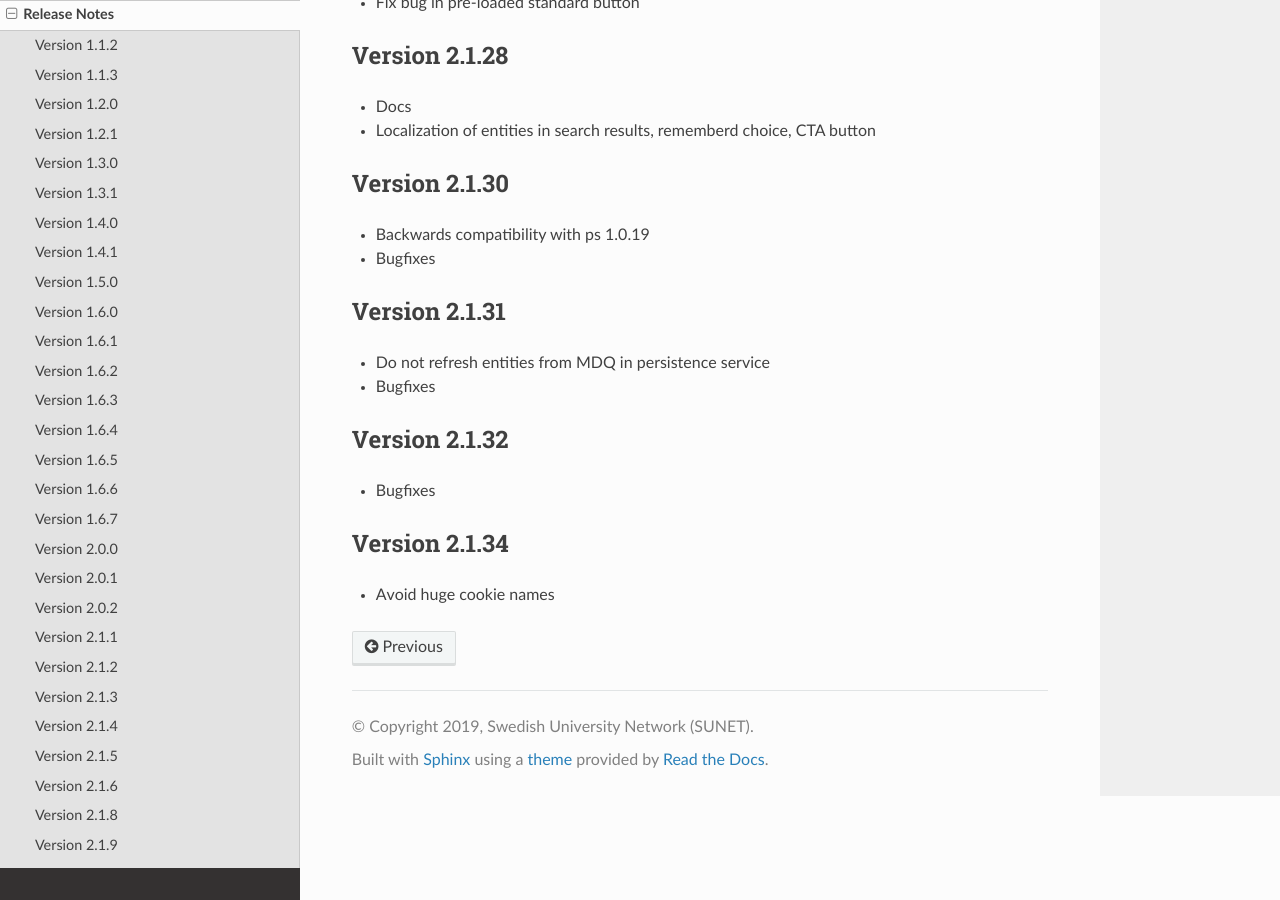
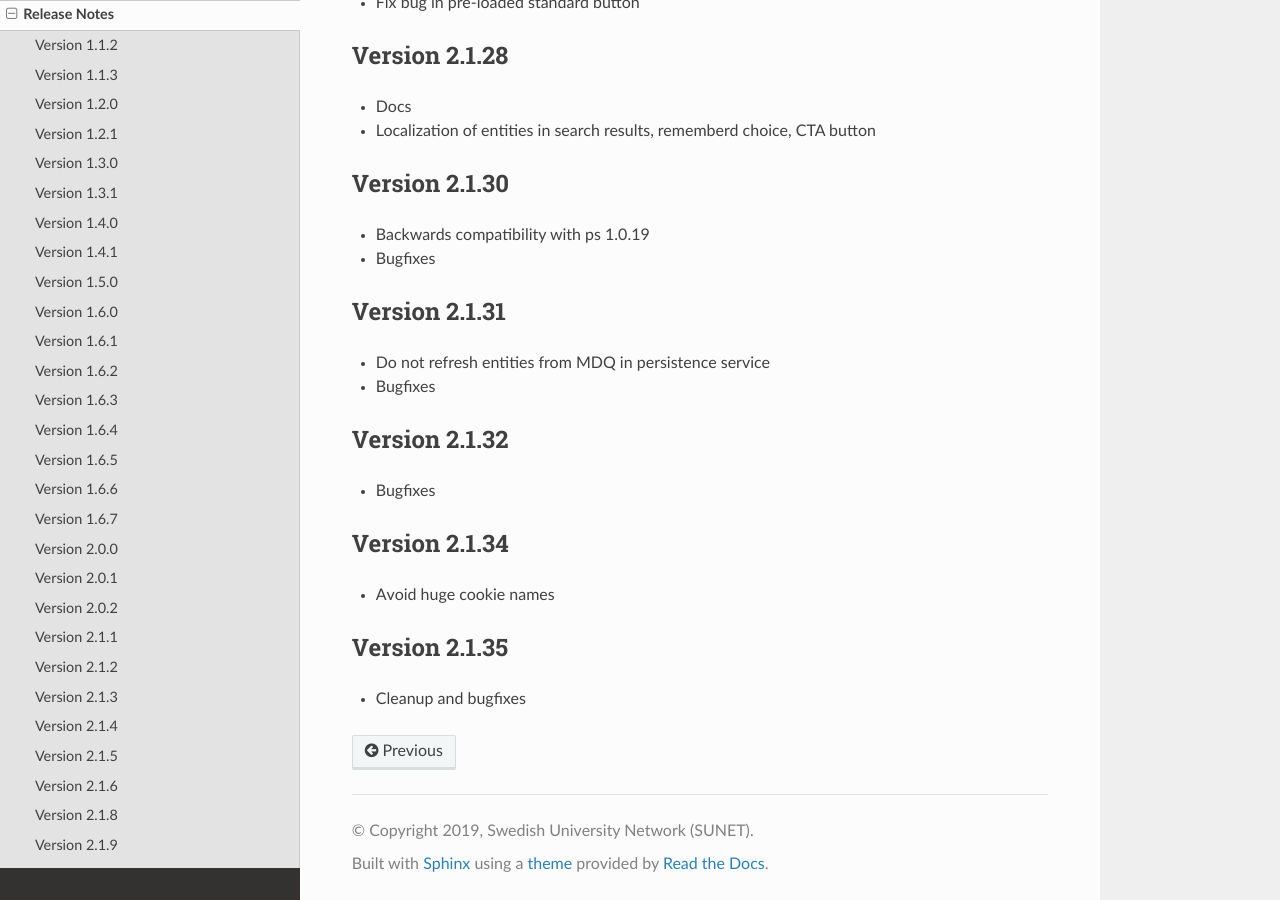
Before and after one commit to TheIdentitySelector/thiss-js, a Sphinx documentation site: the page built from docs/releasenotes.rst, in a window 1280 px wide and 900 px high, scrolled down 4705 px. Built offline with Sphinx 7.4.7 and the Read the Docs theme 3.1.0, drawn with Linux system fonts in a browser that asks for light colours.

Commit message:
bump version to 2.1.35

```diff
--- a/docs/conf.py
+++ b/docs/conf.py
@@ -26,7 +26,7 @@
 # The short X.Y version
 version = u'2.1'
 # The full version, including alpha/beta/rc tags
-release = u'2.1.34'
+release = u'2.1.35'
 js_source_path = '../src'
 
 # -- General configuration ---------------------------------------------------
--- a/docs/releasenotes.rst
+++ b/docs/releasenotes.rst
@@ -246,3 +246,8 @@
 --------------
 
 * Avoid huge cookie names
+
+Version 2.1.35
+--------------
+
+* Cleanup and bugfixes
--- a/package.json
+++ b/package.json
@@ -1,6 +1,6 @@
 {
   "name": "@theidentityselector/thiss",
-  "version": "2.1.34",
+  "version": "2.1.35",
   "description": "The Identity Selector",
   "main": "index.js",
   "private": false,
@@ -68,7 +68,7 @@
     "@krakenjs/zoid": "^10.3.3",
     "@popperjs/core": "^2.11.8",
     "@snyk/protect": "^1.1292.4",
-    "@theidentityselector/thiss-ds": "^2.1.32",
+    "@theidentityselector/thiss-ds": "^2.1.35",
     "banana-i18n": "==2.3.3",
     "belter": "^1.0.190",
     "bootstrap-scss": "^5.3.3",
```
Also changed, not shown: 2 other files.
